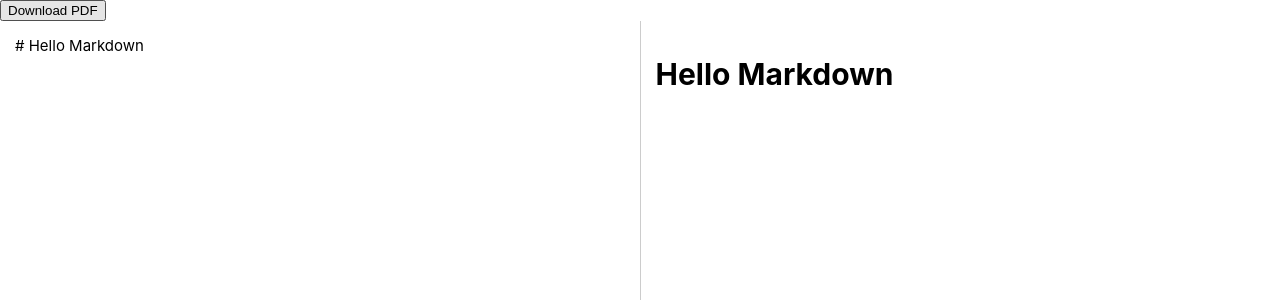
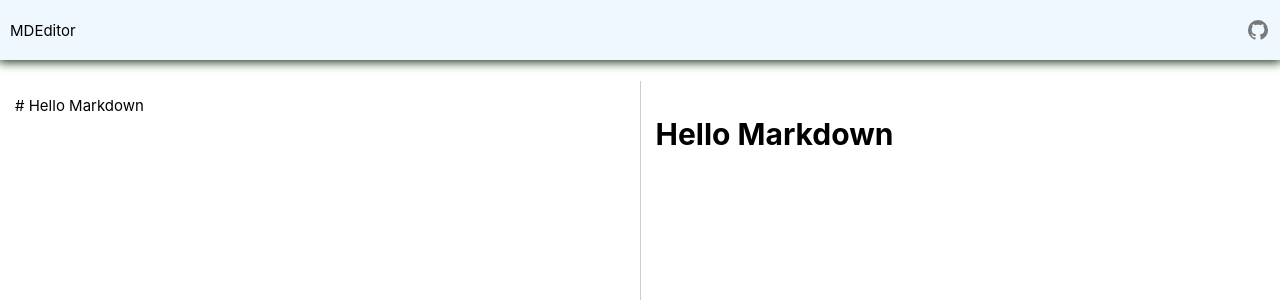
Before and after one commit to zhenghaoyang24/mdeditor, a Vue app: page / in a window 1280 px wide. Shown: the top 300 px of the page. Built offline with nearby package versions, Linux system fonts and the light colour scheme; a web font is replaced by a local one.

Commit message:
dev:nav]

```diff
--- a/package.json
+++ b/package.json
@@ -25,6 +25,7 @@
     "@types/node": "^22.10.2",
     "@vitejs/plugin-vue": "^5.2.1",
     "@vue/tsconfig": "^0.7.0",
+    "less": "^4.2.1",
     "npm-run-all2": "^7.0.2",
     "typescript": "~5.6.3",
     "vite": "^6.0.5",
--- a/src/App.vue
+++ b/src/App.vue
@@ -1,14 +1,23 @@
 <script setup lang="ts">
 import { ref } from 'vue'
 import MdEditor from './components/MdEditor.vue'
+import NavBar from "@/components/NavBar.vue";
 
 </script>
 
 <template>
-  <MdEditor></MdEditor>
-
+  <NavBar/>
+  <main class="main">
+    <MdEditor></MdEditor>
+  </main>
 </template>
 
 <style scoped>
+.main{
+  /* height: calc(100vh - 100px) ; */
+  height: 100%;
+  /* padding-top: 50px; */
+  box-sizing: border-box;
+}
 
 </style>
--- a/src/components/DownloadBtn.vue
+++ b/src/components/DownloadBtn.vue
@@ -3,7 +3,7 @@ import { defineProps } from 'vue'
 
 const props = defineProps({
     previewRef: {
-        type: Object as () => HTMLDivElement | null,
+        type: Object as () => HTMLDivElement | undefined,
         required: true
     }
 })
@@ -25,11 +25,8 @@ const downloadPDF = () => {
     iframe.style.flex = 'none'
     document.body.appendChild(iframe)
 
-    console.log('iframe created') // 调试日志
-
     // 等待 iframe 加载完成
     iframe.onload = () => {
-        console.log('iframe loaded') // 调试日志
         const iframeDocument = iframe.contentDocument || iframe.contentWindow?.document
 
         if (!iframeDocument) {
@@ -64,8 +61,6 @@ const downloadPDF = () => {
             }
         `
         iframeDocument.head.appendChild(style)
-        console.log('iframe styles:', iframeDocument.head.innerHTML) // 调试日志
-
         // 触发打印
         setTimeout(() => {
             console.log('triggering print') // 调试日志
--- a/src/components/MdEditor.vue
+++ b/src/components/MdEditor.vue
@@ -18,7 +18,7 @@ const htmlContent = computed(() => {
 
 // 获取编辑框和预览框的 DOM 元素
 const editorRef = ref<HTMLTextAreaElement | null>(null)
-const previewRef = ref<HTMLDivElement | null>(null)
+const previewRef = ref<HTMLDivElement | undefined>( undefined )
 
 // 是否正在同步滚动（避免循环触发）
 let isSyncingScroll = false
@@ -83,8 +83,9 @@ onMounted(() => {
 .editor-container {
     display: flex;
     justify-content: space-around;
-    height: 100vh;
     box-sizing: border-box;
+    height: calc(100vh - 60px);
+    padding-top: 60px;
 }
 
 .editor {
--- /dev/null
+++ b/src/components/NavBar.vue
@@ -0,0 +1,50 @@
+<script setup lang="ts">
+
+const toGithub = () => {
+  window.open(`https://github.com/zhenghaoyang24/filetree`, "_blank");
+}
+</script>
+
+<template>
+  <nav class="navbar">
+    <div class="nav-logo">
+      MDEditor
+    </div>
+    <div class="nav-ctrl">
+      <svg xmlns="http://www.w3.org/2000/svg" width="24" height="24" viewBox="0 0 24 24"><path fill="#797979" d="M12 2A10 10 0 0 0 2 12c0 4.42 2.87 8.17 6.84 9.5c.5.08.66-.23.66-.5v-1.69c-2.77.6-3.36-1.34-3.36-1.34c-.46-1.16-1.11-1.47-1.11-1.47c-.91-.62.07-.6.07-.6c1 .07 1.53 1.03 1.53 1.03c.87 1.52 2.34 1.07 2.91.83c.09-.65.35-1.09.63-1.34c-2.22-.25-4.55-1.11-4.55-4.92c0-1.11.38-2 1.03-2.71c-.1-.25-.45-1.29.1-2.64c0 0 .84-.27 2.75 1.02c.79-.22 1.65-.33 2.5-.33s1.71.11 2.5.33c1.91-1.29 2.75-1.02 2.75-1.02c.55 1.35.2 2.39.1 2.64c.65.71 1.03 1.6 1.03 2.71c0 3.82-2.34 4.66-4.57 4.91c.36.31.69.92.69 1.85V21c0 .27.16.59.67.5C19.14 20.16 22 16.42 22 12A10 10 0 0 0 12 2"/></svg>
+    </div>
+  </nav>
+</template>
+
+<style scoped lang="less">
+.navbar {
+  box-shadow: 0 0 10px 2px #123412;
+  z-index: 10;
+  position: fixed;
+  padding: 0 10px;
+  display: flex;
+  justify-content: space-between;
+  align-items: center;
+  color: black;
+  background-color: aliceblue;
+  user-select: none;
+  width: 100%;
+  box-sizing: border-box;
+  height: 60px;
+
+
+  .nav-ctrl{
+    display: flex;
+    justify-content: space-between;
+    align-items: center;
+    >span{
+      margin: 0 4px;
+    }
+  }
+
+  .nav-logo{
+
+  }
+}
+
+</style>
```
Also changed, not shown: 1 other file (tests, documents, lock files or other folders).
